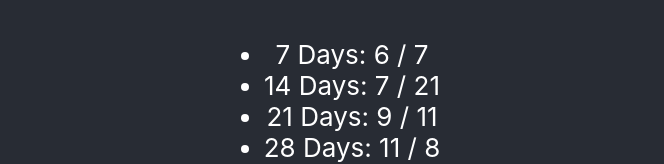
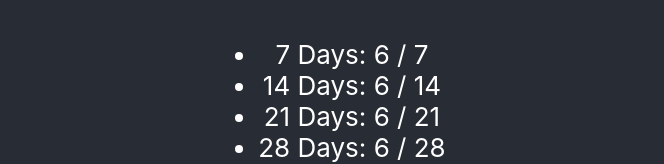
Before and after one commit to MWeber313/bakery-logging-app, a React (Create React App) app in the folder bakery-app/: page / in a window 1280 px wide. Shown: the part 644-808 px from the top of the page, without its empty margins (308-972 px from the left). Built offline with nearby package versions, Linux system fonts and the light colour scheme.

Commit message:
Possible date calendar working in hooks

```diff
--- a/bakery-app/src/App.js
+++ b/bakery-app/src/App.js
@@ -21,14 +21,14 @@ function App() {
     setSevenDays(today.getUTCDate(today.setUTCDate(today.getUTCDate()+7)));
     setSevenDaysMonth(today.getUTCMonth(today.setUTCMonth(today.getUTCMonth()+1)));
 
-    setFourteenDays(today.getUTCDate(today.setUTCDate(today.getUTCDate()+14)));
-    setFourteenDaysMonth(today.getUTCMonth(today.setUTCMonth(today.getUTCMonth()+1)));
+    setFourteenDays(today.getUTCDate(today.setUTCDate(today.getUTCDate()-7+14)));
+    setFourteenDaysMonth(today.getUTCMonth(today.setUTCMonth(today.getUTCMonth())));
 
-    setTwentyoneDays(today.getUTCDate(today.setUTCDate(today.getUTCDate()+21)));
-    setTwentyoneDaysMonth(today.getUTCMonth(today.setUTCMonth(today.getUTCMonth()+1)));
+    setTwentyoneDays(today.getUTCDate(today.setUTCDate(today.getUTCDate()-14+21)));
+    setTwentyoneDaysMonth(today.getUTCMonth(today.setUTCMonth(today.getUTCMonth())));
 
-    setTwentyeightDays(today.getUTCDate(today.setUTCDate(today.getUTCDate()+28)));
-    setTwentyeightDaysMonth(today.getUTCMonth(today.setUTCMonth(today.getUTCMonth()+1)));
+    setTwentyeightDays(today.getUTCDate(today.setUTCDate(today.getUTCDate()-21+28)));
+    setTwentyeightDaysMonth(today.getUTCMonth(today.setUTCMonth(today.getUTCMonth())));
   })
   console.log(today)
   console.log('7 days', sevenDays)
```
